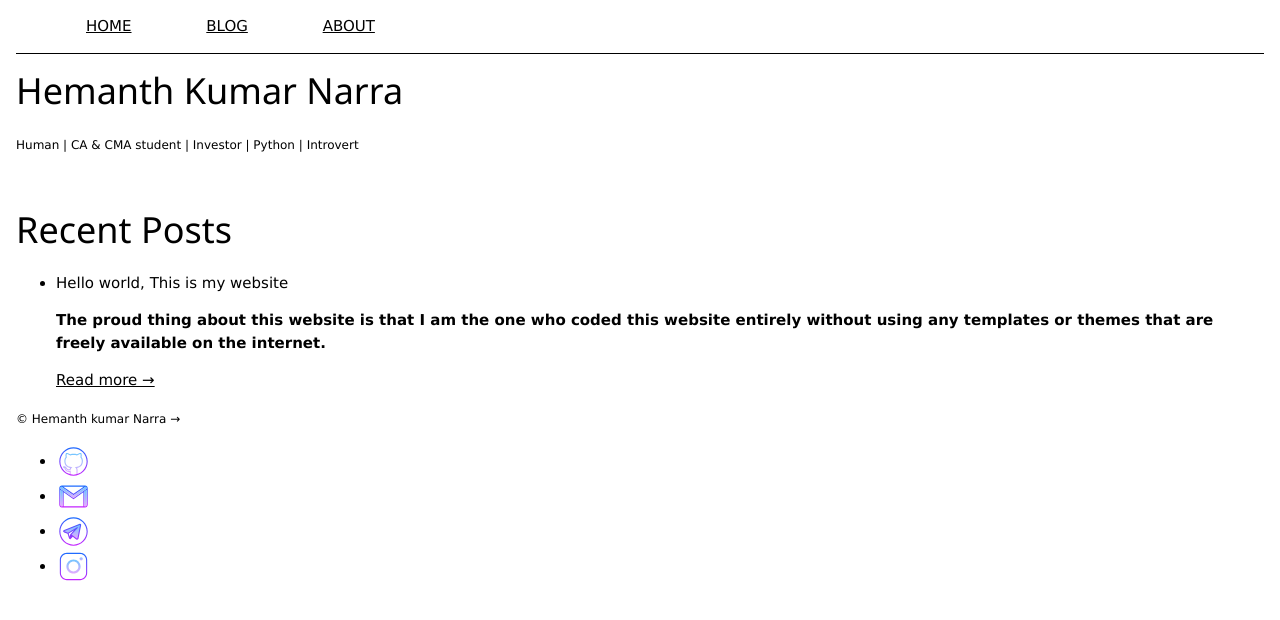
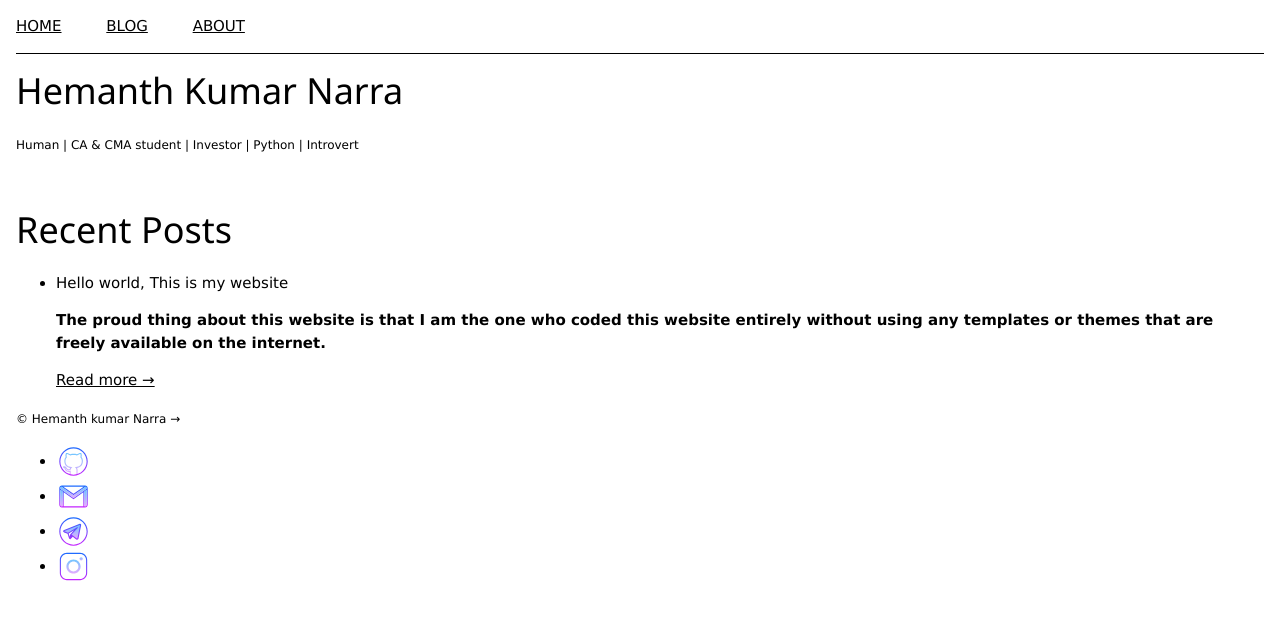
Before and after one commit to hemanthnarra/hemanthnarra.github.io, a Jekyll site: the page built from index.html, in a window 1280 px wide. Shown: the top 620 px of the page. Built offline with Jekyll 4.4.1, drawn with Linux system fonts in a browser that asks for light colours.

Commit message:
okay this should work

```diff
--- a/_includes/navigation.html
+++ b/_includes/navigation.html
@@ -1,7 +1,7 @@
 <nav class="menu">
   <ul class="menu-items">
     <li class="menus"><a href="/">HOME</a></li>
-    <li class="menus"><a href="/blog/">BLOG</a></li>
-    <li class="menus"><a href="/about/">ABOUT</a></li>
+    <li class="menus-1"><a href="/blog/">BLOG</a></li>
+    <li class="menus-1"><a href="/about/">ABOUT</a></li>
   </ul>
 </nav>
--- a/css/main.css
+++ b/css/main.css
@@ -8,7 +8,9 @@
     list-style-type: none;
     padding-left: 0%;
 }
-.menus {
+.menu-items li {
     display: inline-block;
-    margin-left: 70px;
 }
+.menus-1 {
+    margin-left: 40px;
+}
```
